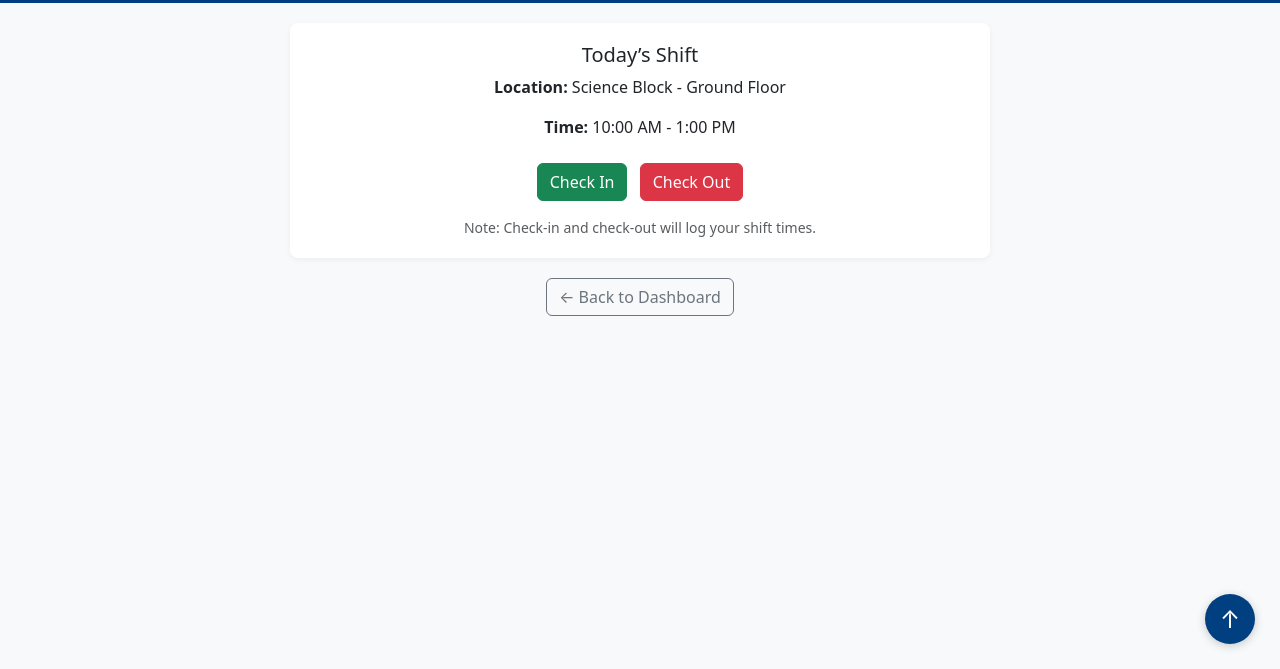
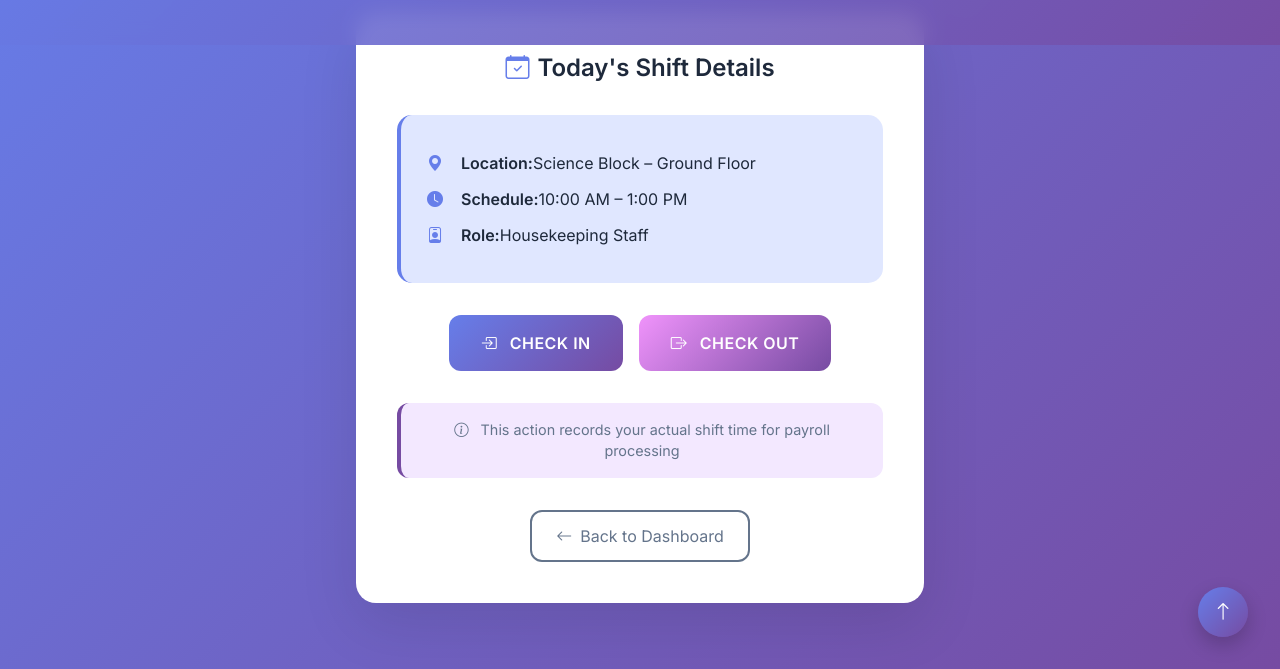
Before and after one commit to D0nell/crewtrack-system, a plain HTML site: page attendance.html in a window 1280 px wide. Shown: the part 131-800 px from the top of the page. Drawn offline with nearby package versions, Linux system fonts and the light colour scheme.

Commit message:
Styled attendance page with updated design and animations

```diff
--- a/attendance.html
+++ b/attendance.html
@@ -5,45 +5,190 @@
   <title>Attendance | CrewTrack</title>
   <meta name="viewport" content="width=device-width, initial-scale=1.0" />
   <link href="https://cdn.jsdelivr.net/npm/bootstrap@5.3.0/dist/css/bootstrap.min.css" rel="stylesheet" />
+  <link rel="stylesheet" href="https://cdn.jsdelivr.net/npm/bootstrap-icons@1.10.5/font/bootstrap-icons.css">
+  <link href="https://fonts.googleapis.com/css2?family=Inter:wght@400;500;600&display=swap" rel="stylesheet">
+
   <style>
+    :root {
+      --primary-blue: #667eea;
+      --secondary-purple: #764ba2;
+      --light-purple: #f093fb;
+      --soft-blue: #e0e7ff;
+      --soft-purple: #f3e8ff;
+      --white: #ffffff;
+      --gray-light: #f8fafc;
+      --text-dark: #1e293b;
+      --text-muted: #64748b;
+    }
+
     body {
-      background-color: #f8f9fa;
+      background: linear-gradient(135deg, #667eea 0%, #764ba2 100%);
+      font-family: 'Inter', sans-serif;
+      color: var(--text-dark);
+      min-height: 100vh;
+      margin: 0;
     }
+
     .dashboard-header {
-      background-color: #004080;
+      background: linear-gradient(135deg, rgba(102, 126, 234, 0.9), rgba(118, 75, 162, 0.9));
       color: white;
-      padding: 1.5rem 0;
+      padding: 3rem 1rem;
+      text-align: center;
+      backdrop-filter: blur(10px);
+    }
+
+    .dashboard-header h2 {
+      font-weight: 600;
+      font-size: 2.5rem;
+      margin-bottom: 0.5rem;
+    }
+
+    .main-container {
+      max-width: 600px;
+      margin: -2rem auto 0;
+      padding: 0 1rem;
+    }
+
+    .section-card {
+      background: var(--white);
+      border-radius: 20px;
+      padding: 2.5rem;
+      box-shadow: 0 20px 60px rgba(0, 0, 0, 0.1);
+      border: 1px solid rgba(255, 255, 255, 0.2);
+    }
+
+    .section-title {
+      font-weight: 600;
+      font-size: 1.5rem;
+      color: var(--text-dark);
+      margin-bottom: 2rem;
+      text-align: center;
+      display: flex;
+      align-items: center;
+      justify-content: center;
+      gap: 0.5rem;
+    }
+
+    .section-title i {
+      color: var(--primary-blue);
+      font-size: 1.5rem;
+    }
+
+    .shift-info {
+      background: var(--soft-blue);
+      border-radius: 15px;
+      padding: 1.5rem;
+      margin: 2rem 0;
+      border-left: 4px solid var(--primary-blue);
+    }
+
+    .shift-detail {
+      display: flex;
+      align-items: center;
+      margin: 0.75rem 0;
+      font-size: 1rem;
+      color: var(--text-dark);
+    }
+
+    .shift-detail i {
+      color: var(--primary-blue);
+      margin-right: 1rem;
+      width: 20px;
       text-align: center;
     }
-    .section-card {
-      background: white;
-      border-radius: 8px;
-      padding: 20px;
-      margin: 20px auto;
-      max-width: 700px;
-      box-shadow: 0 2px 6px rgba(0, 0, 0, 0.05);
-      transition: transform 0.3s ease;
+
+    .action-buttons {
+      display: flex;
+      gap: 1rem;
+      margin: 2rem 0;
+      justify-content: center;
     }
-    .section-card:hover {
-      transform: translateY(-4px);
+
+    .btn-action {
+      font-weight: 600;
+      padding: 1rem 2rem;
+      border-radius: 12px;
+      border: none;
+      color: white;
+      transition: all 0.3s ease;
+      min-width: 140px;
+      text-transform: uppercase;
+      letter-spacing: 0.5px;
     }
+
+    .btn-checkin {
+      background: linear-gradient(135deg, var(--primary-blue), var(--secondary-purple));
+    }
+
+    .btn-checkout {
+      background: linear-gradient(135deg, var(--light-purple), var(--secondary-purple));
+    }
+
+    .btn-action:hover {
+      transform: translateY(-2px);
+      box-shadow: 0 10px 25px rgba(0, 0, 0, 0.2);
+    }
+
+    .footer-note {
+      background: var(--soft-purple);
+      border-radius: 12px;
+      padding: 1rem;
+      font-size: 0.9rem;
+      color: var(--text-muted);
+      text-align: center;
+      margin: 2rem 0;
+      border-left: 4px solid var(--secondary-purple);
+    }
+
+    .back-btn {
+      text-align: center;
+      margin-top: 2rem;
+    }
+
+    .btn-back {
+      color: var(--text-muted);
+      text-decoration: none;
+      padding: 0.75rem 1.5rem;
+      border: 2px solid var(--text-muted);
+      border-radius: 12px;
+      transition: all 0.3s ease;
+      display: inline-flex;
+      align-items: center;
+      gap: 0.5rem;
+    }
+
+    .btn-back:hover {
+      color: var(--primary-blue);
+      border-color: var(--primary-blue);
+      text-decoration: none;
+    }
+
     .fab {
       position: fixed;
-      bottom: 25px;
-      right: 25px;
-      background-color: #004080;
+      bottom: 2rem;
+      right: 2rem;
+      background: linear-gradient(135deg, var(--primary-blue), var(--secondary-purple));
       color: white;
       border: none;
       border-radius: 50%;
       width: 50px;
       height: 50px;
-      font-size: 24px;
-      box-shadow: 0 2px 10px rgba(0, 0, 0, 0.2);
+      font-size: 1.2rem;
       cursor: pointer;
-      z-index: 999;
+      box-shadow: 0 8px 20px rgba(0, 0, 0, 0.2);
+      transition: all 0.3s ease;
     }
+
     .fab:hover {
-      background-color: #003366;
+      transform: translateY(-3px);
+      box-shadow: 0 12px 30px rgba(0, 0, 0, 0.3);
+    }
+
+    @media (max-width: 768px) {
+      .dashboard-header h2 { font-size: 2rem; }
+      .section-card { padding: 2rem 1.5rem; margin: 1rem; }
+      .action-buttons { flex-direction: column; align-items: center; }
+      .btn-action { width: 100%; max-width: 250px; }
     }
   </style>
 </head>
@@ -51,29 +196,103 @@
 
   <!-- Header -->
   <div class="dashboard-header">
-    <h2>📍 Attendance</h2>
-    <p>Mark your shift check-in and check-out</p>
+    <h2><i class="bi bi-clipboard-check"></i> CrewTrack Attendance</h2>
+    <p class="mb-0">Professional housekeeping shift management</p>
   </div>
 
-  <!-- Attendance Actions -->
-  <div class="section-card text-center">
-    <h5>Today’s Shift</h5>
-    <p><strong>Location:</strong> Science Block - Ground Floor</p>
-    <p><strong>Time:</strong> 10:00 AM - 1:00 PM</p>
-    <div class="mt-4">
-      <button class="btn btn-success me-2">Check In</button>
-      <button class="btn btn-danger">Check Out</button>
+  <!-- Main Content -->
+  <div class="main-container">
+    <div class="section-card">
+      <h5 class="section-title">
+        <i class="bi bi-calendar-check"></i>
+        Today's Shift Details
+      </h5>
+
+      <div class="shift-info">
+        <div class="shift-detail">
+          <i class="bi bi-geo-alt-fill"></i>
+          <strong>Location:</strong> Science Block – Ground Floor
+        </div>
+        <div class="shift-detail">
+          <i class="bi bi-clock-fill"></i>
+          <strong>Schedule:</strong> 10:00 AM – 1:00 PM
+        </div>
+        <div class="shift-detail">
+          <i class="bi bi-person-badge"></i>
+          <strong>Role:</strong> Housekeeping Staff
+        </div>
+      </div>
+
+      <div class="action-buttons">
+        <button class="btn btn-action btn-checkin" onclick="handleCheckIn()">
+          <i class="bi bi-box-arrow-in-right me-2"></i>
+          Check In
+        </button>
+        <button class="btn btn-action btn-checkout" onclick="handleCheckOut()">
+          <i class="bi bi-box-arrow-right me-2"></i>
+          Check Out
+        </button>
+      </div>
+
+      <div class="footer-note">
+        <i class="bi bi-info-circle me-2"></i>
+        This action records your actual shift time for payroll processing
+      </div>
+
+      <div class="back-btn">
+        <a href="housekeeper-dashboard.html" class="btn-back">
+          <i class="bi bi-arrow-left"></i>
+          Back to Dashboard
+        </a>
+      </div>
     </div>
-    <small class="text-muted d-block mt-3">Note: Check-in and check-out will log your shift times.</small>
-  </div>
-
-  <div class="text-center mb-4">
-    <a href="housekeeper-dashboard.html" class="btn btn-outline-secondary">&larr; Back to Dashboard</a>
   </div>
 
   <!-- Scroll to Top Button -->
-  <button class="fab" onclick="window.scrollTo({ top: 0, behavior: 'smooth' })">↑</button>
+  <button class="fab" onclick="scrollToTop()" title="Scroll to top">
+    <i class="bi bi-arrow-up"></i>
+  </button>
 
+  <!-- Bootstrap JS -->
   <script src="https://cdn.jsdelivr.net/npm/bootstrap@5.3.0/dist/js/bootstrap.bundle.min.js"></script>
+
+  <script>
+    function scrollToTop() {
+      window.scrollTo({ top: 0, behavior: 'smooth' });
+    }
+
+    function handleCheckIn() {
+      const btn = event.target.closest('.btn-checkin');
+      const originalText = btn.innerHTML;
+
+      btn.innerHTML = '<i class="bi bi-clock me-2"></i>Checking In...';
+      btn.disabled = true;
+
+      setTimeout(() => {
+        btn.innerHTML = '<i class="bi bi-check-circle me-2"></i>Checked In!';
+        setTimeout(() => {
+          btn.innerHTML = originalText;
+          btn.disabled = false;
+        }, 2000);
+      }, 1000);
+    }
+
+    function handleCheckOut() {
+      const btn = event.target.closest('.btn-checkout');
+      const originalText = btn.innerHTML;
+
+      btn.innerHTML = '<i class="bi bi-clock me-2"></i>Checking Out...';
+      btn.disabled = true;
+
+      setTimeout(() => {
+        btn.innerHTML = '<i class="bi bi-check-circle me-2"></i>Checked Out!';
+        setTimeout(() => {
+          btn.innerHTML = originalText;
+          btn.disabled = false;
+        }, 2000);
+      }, 1000);
+    }
+  </script>
+
 </body>
 </html>
```
Also changed, not shown: features.html (line endings or trailing spaces).
